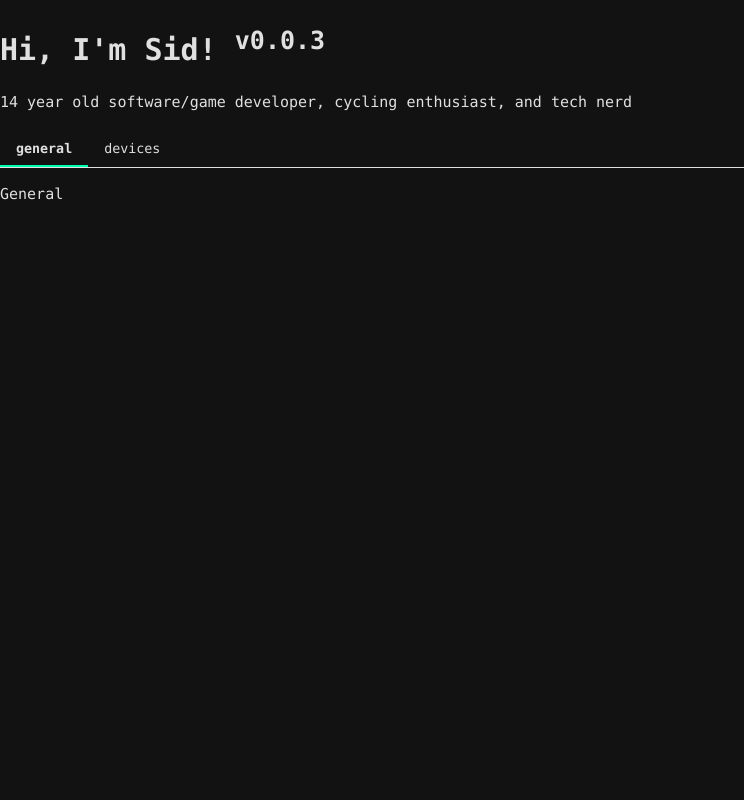
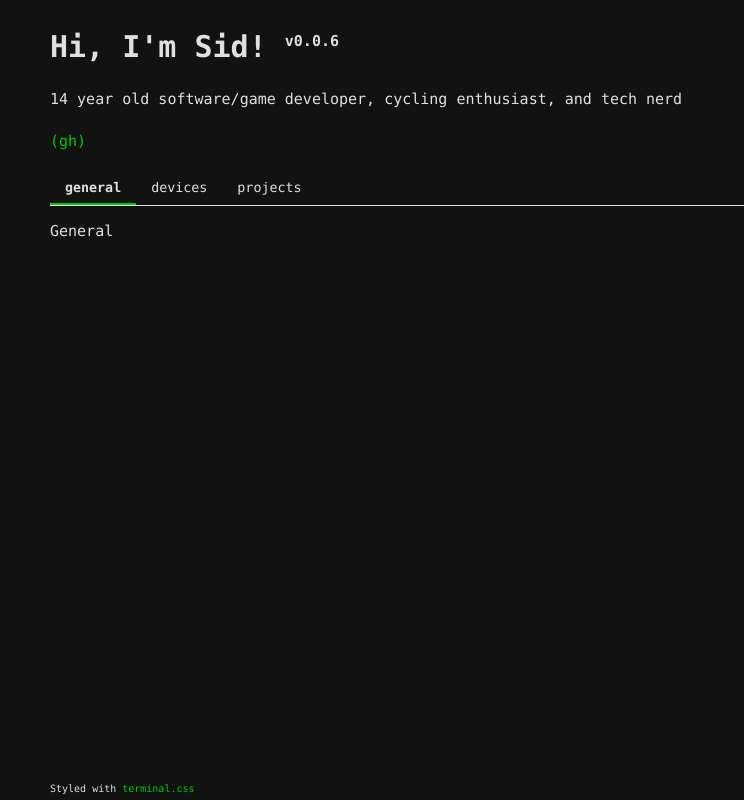
Before and after one commit to sidsenthilexe/textual-website, a plain HTML site: page index.html in a window 1280 px wide. Shown: the whole page, without its empty margins (0-744 px from the left). Drawn offline with Linux system fonts and the light colour scheme.

Commit message:
update styles.css, index.html and tabs.js

```diff
--- a/css/styles.css
+++ b/css/styles.css
@@ -4,17 +4,18 @@
   --global-font-size: 15px;
   --global-line-height: 1.4em;
   --global-space: 10px;
-  --font-stack: "Menlo", "Monaco", "Lucida Console", "Liberation Mono", "DejaVu Sans Mono", "Bitstream Vera Sans Mono", "Courier New", serif;
-  --mono-font-stack: "Menlo", "Monaco", "Lucida Console", "Liberation Mono", "DejaVu Sans Mono", "Bitstream Vera Sans Mono", "Courier New", serif;
+  --padding-left: 25px;
+  --font-stack: "Menlo", "Monaco", "Liberation Mono", "DejaVu Sans Mono", "Bitstream Vera Sans Mono", "Courier New", serif;
+  --mono-font-stack: "Menlo", "Monaco", "Liberation Mono", "DejaVu Sans Mono", "Bitstream Vera Sans Mono", "Courier New", serif;
   --background-color: #121212;
   --page-width: 60em;
   --font-color: #e0e0e0;
   --invert-font-color: #000000;
-  --primary-color: #00ffae;
+  --primary-color: #00cc00;
   --secondary-color: #888888;
   --error-color: #ff3860;
   --progress-bar-background: #444444;
-  --progress-bar-fill: #00ffae;
+  --progress-bar-fill: #00cc00;
   --code-bg-color: #2e2e2e;
   --input-style: solid;
   --display-h1-decoration: none;
@@ -32,7 +33,15 @@
   color: var(--invert-font-color);
 }
 
-body {
+main {
+  flex: 1;
+}
+
+html, body {
+  height: 100%;
+  margin: 0;
+  display: flex;
+  flex-direction: column;
   font-size: var(--global-font-size);
   color: var(--font-color);
   line-height: var(--global-line-height);
@@ -40,6 +49,7 @@ body {
   font-family: var(--font-stack);
   word-wrap: break-word;
   background-color: var(--background-color);
+  padding-left: var(--padding-left);
 }
 
 h1,
@@ -70,6 +80,23 @@ em {
   color: var(--font-color);
 }
 
+sup {
+  font-size: 15px;
+  font-style: normal;
+  font-family: var(--font-stack);
+  color: var(--font-color);
+}
+
+footer {
+  text-align: left;
+  margin-top: auto;
+  font-size: 10px;
+  font-style: normal;
+  font-family: var(--font-stack);
+  color: var(--font-color);
+  text-align: right end;
+}
+
 blockquote,
 code,
 em,
@@ -79,7 +106,6 @@ strong {
 
 blockquote,
 code,
-footer,
 h1,
 h2,
 h3,
--- a/index.html
+++ b/index.html
@@ -7,14 +7,16 @@
 </head>
 <body>
     <header>
-        <h1>Hi, I'm Sid! <sup>v0.0.3</sup></h1>
+        <h1>Hi, I'm Sid! <sup>v0.0.6</sup></h1>
         <p>14 year old software/game developer, cycling enthusiast, and tech nerd</p>
+        <p><a href="https://www.github.com/sidsenthilexe" target="_blank">(gh)</a></p>
     </header>
 
     <main>
-        <div class="tabs">
+        <div class="tabs" style="padding-left: -5px;">
             <button class="tab-button active" data-tab="tab-general">general</button>
             <button class="tab-button" data-tab="tab-devices">devices</button>
+            <button class="tab-button" data-tab="tab-projects">projects</button>
         </div>
 
         <div class="tab-content active" id="tab-general">
@@ -25,7 +27,15 @@
             <p>Devices</p>
         </div>
 
+        <div class="tab-content" id="tab-projects">
+            <p>Projects</p>
+        </div>
+
     </main>
+
+    <footer>
+        Styled with <a href="https://terminalcss.xyz" target="_blank">terminal.css</a>
+    </footer>
 
     <script src="js/tabs.js"></script>
 
--- a/js/tabs.js
+++ b/js/tabs.js
@@ -4,7 +4,7 @@ document.addEventListener('DOMContentLoaded', () => {
 
     tabButtons.forEach(button => {
         button.addEventListener('click', () => {
-            const target = button.getAttribute('data-target');
+            const target = button.getAttribute('data-tab');
 
             tabButtons.forEach(btn => btn.classList.remove('active'));
             tabContents.forEach(content => content.classList.remove('active'));
--- /dev/null
+++ b/js/tailscale.js
@@ -0,0 +1,5 @@
+async function fetchTailscaleDevices() {
+    const apiUrl = 'https://api.tailscale.com/api/v2/tailnet/falcon-palmero/devices'
+    const clientID = ''
+    const clientSecret = ''
+}
```
Also changed, not shown: js/time.js (added).
